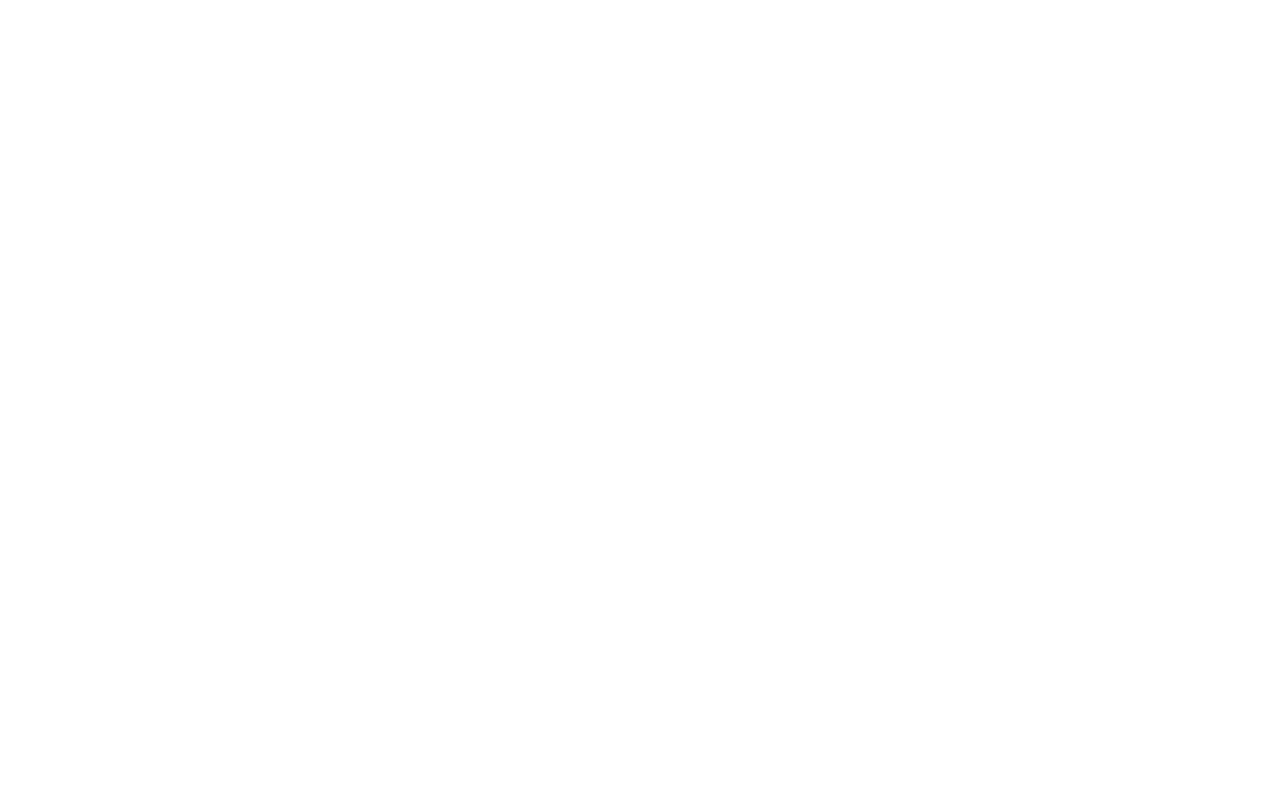
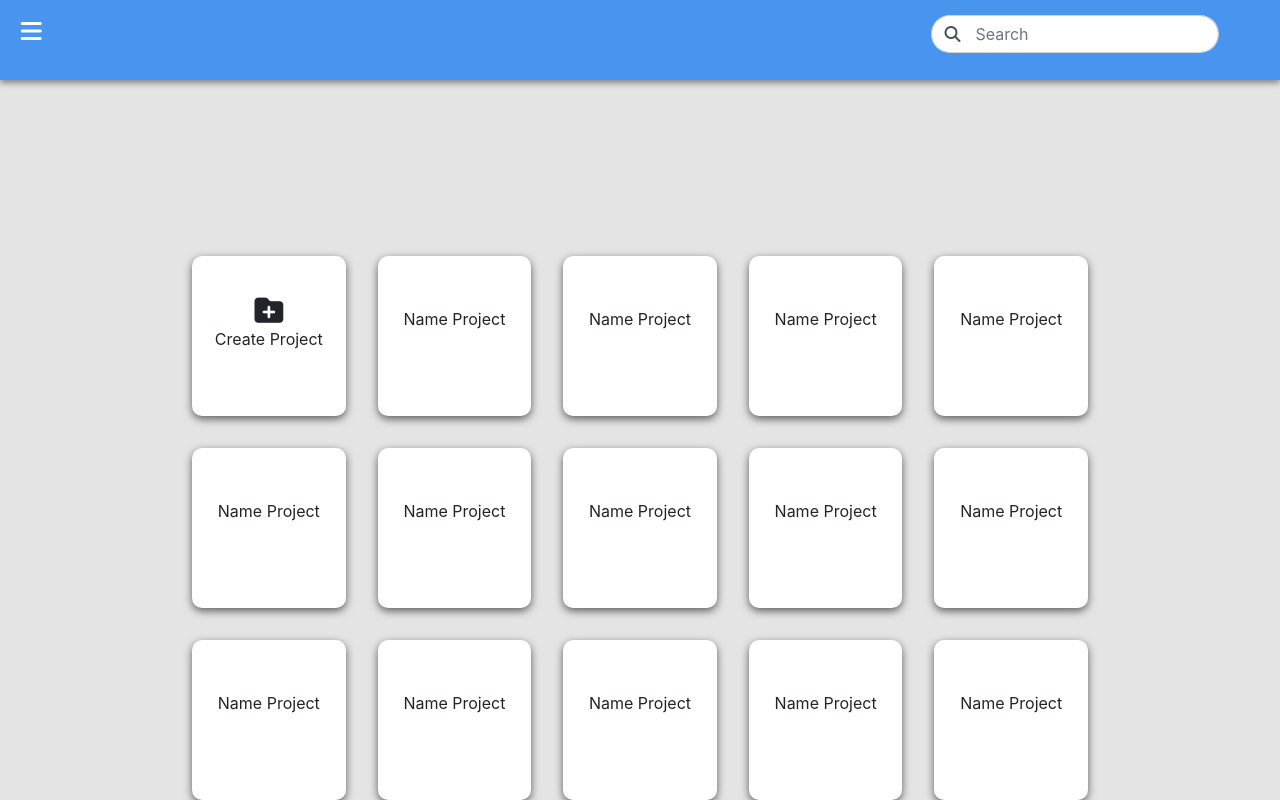
Before and after one commit to DeyverG/scrum-hewtec, a React (Create React App) app: page /MyProjects in a window 1280 px wide. Built offline with nearby package versions, Linux system fonts and the light colour scheme.

Commit message:
vista myProjects, Header y Footer terminada

```diff
--- /dev/null
+++ b/src/assets/styles/footer.css
@@ -0,0 +1,28 @@
+.footer {
+    background: #3A506B;
+    height: 10vh;
+    box-shadow: 0px -3px 6px #888888;
+}
+
+.iconosRedes {
+    display: inline-block;
+    margin: 1rem 1rem 0 1rem;
+}
+
+.rights {
+    margin-bottom: 0;
+    color: white;
+    font-size: 1.4rem;
+}
+
+.contenedorIcon {
+    width: 70%;
+    text-align: end;
+}
+
+.styleIcon {
+    color: white;
+    font-size: 2rem;
+    margin-right: 1.3rem;
+    filter: drop-shadow(0px 0px 2px rgba(0, 0, 0, 0.5));
+}
--- /dev/null
+++ b/src/assets/styles/header.css
@@ -0,0 +1,29 @@
+.header{
+    background: #4895EF;
+    height: 10vh;
+    box-shadow: 0px 3px 6px #888888;
+}
+.iconoHeader{
+    color: white;
+    font-size: 1.5rem;
+    margin-left: 1.3rem;
+    margin-top: 1.2rem;
+}
+.inputBuscador{
+    width: 20vw;
+    display: inline-block;
+    border-left: none;
+    border-radius: 0 2rem 2rem 0;
+}
+.buscador{
+    display: inline-block;
+    width: 92%;
+    text-align: end;
+}
+.iconobuscar{
+    display: inline-block;
+    background: white;
+    width: 2.5vw;
+    border-right: none;
+    border-radius: 2rem 0 0 2rem;
+}
--- a/src/assets/styles/myProjects.css
+++ b/src/assets/styles/myProjects.css
@@ -0,0 +1,59 @@
+.tamaño {
+    height: 90vh;
+    overflow-y: scroll;
+    background: rgb(121, 121, 121, 0.2);
+}
+
+.contenedorProject {
+    display: flex;
+    flex-wrap: wrap;
+    column-count: 5;
+    justify-content: center;
+    width: 80vw;
+    text-align: center;
+    margin-left: auto;
+    margin-right: auto;
+    margin-top: 20vh
+}
+
+.createProject {
+    top: 2.5rem !important;
+}
+
+.iconoFolder {
+    top: 2.5rem !important;
+    font-size: 1.8rem;
+}
+
+.scrollDiv::-webkit-scrollbar {
+    width: 10px;
+    /* Tamaño del scroll en vertical */
+}
+
+.scrollDiv::-webkit-scrollbar-thumb {
+    background: rgb(72, 149, 239, 0.5);
+    border-radius: 4px;
+}
+
+.scrollDiv::-webkit-scrollbar-thumb:hover {
+    background: rgb(72, 149, 239, 0.8);
+    ;
+    box-shadow: 0 0 2px 1px rgba(0, 0, 0, 0.2);
+}
+
+.scrollDiv::-webkit-scrollbar-thumb:active {
+    background-color: #4895EF;
+}
+
+/* Ponemos un color de fondo y redondeamos las esquinas del track */
+
+.scrollDiv::-webkit-scrollbar-track {
+    background: #e1e1e1;
+    border-radius: 4px;
+}
+
+/* Cambiamos el fondo cuando esté en active o hover */
+
+.scrollDiv::-webkit-scrollbar-track:hover, .scrollDiv::-webkit-scrollbar-track:active {
+    background: #d4d4d4;
+}
--- /dev/null
+++ b/src/assets/styles/project.css
@@ -0,0 +1,15 @@
+.project {
+    width: 12vw;
+    height: 20vh;
+    background: white;
+    margin: 1rem;
+    display: inline-block;
+    border-radius: 10px;
+    box-shadow: 0px 3px 8px rgba(0, 0, 0, 0.6);
+}
+
+.projectName {
+    top: 3.2rem;
+    position: relative;
+    margin: 0;
+}
--- /dev/null
+++ b/src/components/Footer.js
@@ -0,0 +1,21 @@
+import React from 'react'
+import '../assets/styles/footer.css'
+
+const Footer = () => {
+   return (
+      <>
+         <div className="footer">
+            <div className="iconosRedes">
+               <p className="rights">All rights reserved ADAC 2020</p>
+            </div>
+            <div className="iconosRedes contenedorIcon">
+               <i className="fab fa-facebook styleIcon"></i>
+               <i className="fab fa-instagram styleIcon"></i>
+               <i className="fab fa-linkedin styleIcon"></i>
+            </div>
+         </div>
+      </>
+   );
+}
+
+export default Footer;
--- /dev/null
+++ b/src/components/Header.js
@@ -0,0 +1,19 @@
+import React from 'react';
+import '../assets/styles/header.css'
+const Header = () => {
+    return (
+        <>
+            <div className="header">
+                <i className="fas fa-bars iconoHeader"></i>
+                <div className=" buscador">
+                    <div className="iconobuscar form-control">
+                        <i className="fas fa-search"></i>
+                    </div>
+                    <input type="text" className="form-control inputBuscador" placeholder="Search" aria-label="Username" aria-describedby="basic-addon1" />
+                </div>
+            </div>
+        </>
+    );
+}
+
+export default Header;
--- /dev/null
+++ b/src/components/Project.js
@@ -0,0 +1,14 @@
+import React from 'react'
+import '../assets/styles/project.css'
+
+const Project = () => {
+    return (
+        <>
+        <div className="project">
+            <p className="projectName">Name Project</p>
+        </div>
+        </>
+     );
+}
+
+export default Project;
--- a/src/pages/MyProjects.js
+++ b/src/pages/MyProjects.js
@@ -1,11 +1,41 @@
 import React from 'react';
+import Footer from '../components/Footer';
+import Header from '../components/Header';
 import '../assets/styles/myProjects.css';
+import Project from '../components/Project';
+
 
 const MyProjects = () => {
     return (
         <>
+            <Header />
+
+            <div className="tamaño scrollDiv">
+                <div className="contenedorProject">
+                    <div className="project">
+                        <p className="fas fa-folder-plus projectName iconoFolder"></p>
+                        <p className="projectName createProject">Create Project</p>
+                    </div>
+                    <Project />
+                    <Project />
+                    <Project />
+                    <Project />
+                    <Project />
+                    <Project />
+                    <Project />
+                    <Project />
+                    <Project />
+                    <Project />
+                    <Project />
+                    <Project />
+                    <Project />
+                    <Project />
+                    <Project />
+                </div>
+
+            </div>
         </>
-     );
+    );
 }
 
 export default MyProjects;
```
